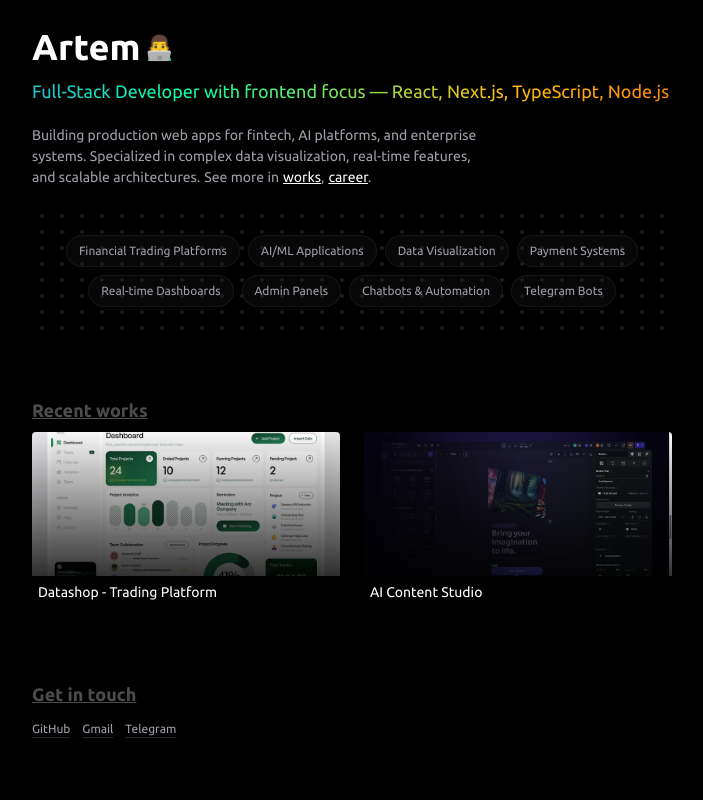
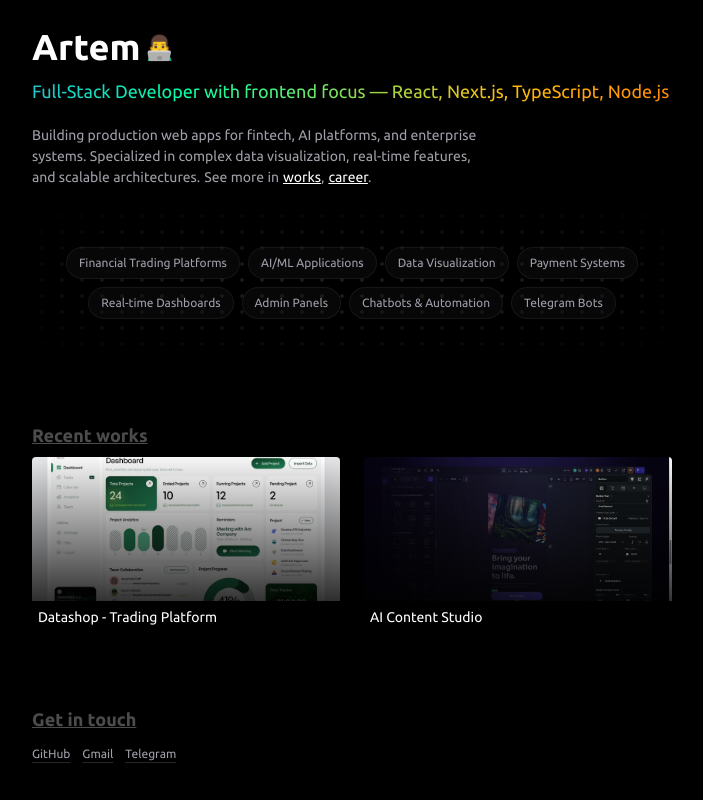
Before and after one commit to hpnssflw/ap, a Next.js app: page / in a window 1280 px wide. Shown: the whole page, without its empty margins (288-991 px from the left). Built offline with nearby package versions, Linux system fonts and the light colour scheme.

Commit message:
bg gradient

```diff
--- a/app/globals.css
+++ b/app/globals.css
@@ -65,7 +65,7 @@ h2 {
   pointer-events: none;
   z-index: -1;
   opacity: 1;
-  height: 125px;
+  height: 140px;
 }
 
 .fiber-dots::before {
--- a/app/page.tsx
+++ b/app/page.tsx
@@ -76,10 +76,20 @@ export default function Home() {
               </div>
 
               {/* Domain Experience */}
-              <div className="flex flex-col relative items-center justify-center h-[125px] gap-3">
+              <div className="flex flex-col relative items-center justify-center h-[150px] gap-3 rounded-lg overflow-">
                 <div className="fiber-dots" />
 
-                <div className="flex flex-wrap items-center justify-center gap-2">
+                {/* Inner shadow gradient overlay */}
+                <div
+                  className="absolute inset-0 pointer-events-none rounded-lg"
+                  style={{
+                    boxShadow: "inset 0 0 60px 20px rgba(0, 0, 0, 0.8)",
+                    background:
+                      "radial-gradient(ellipse at center, transparent 20%, rgba(0, 0, 0, 0.4) 70%, rgba(0, 0, 0, 0.8) 100%)",
+                  }}
+                />
+
+                <div className="flex flex-wrap items-center justify-center gap-2 relative z-10">
                   {[
                     "Financial Trading Platforms",
                     "AI/ML Applications",
```
